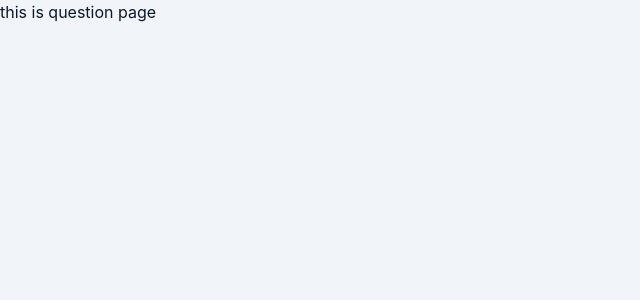
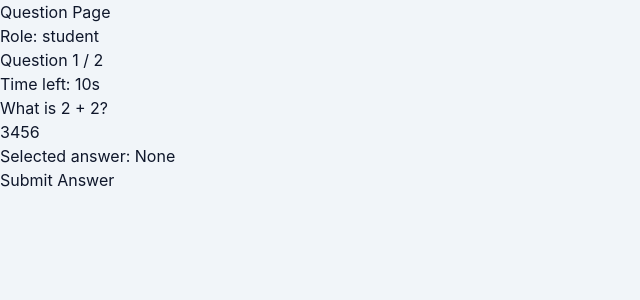
Before and after one commit to charlie6713/Game-Based-Learning-Platform, a React (Vite) app in the folder game-based-learning-platform/: page /session/1/question in a window 1280 px wide. Shown: the top 300 px of the page, without its empty margins (0-640 px from the left). Built offline with nearby package versions, Linux system fonts and the light colour scheme.

Commit message:
init question page

```diff
--- a/game-based-learning-platform/src/pages/QuestionPage.tsx
+++ b/game-based-learning-platform/src/pages/QuestionPage.tsx
@@ -1,3 +1,125 @@
-export default function QuestionPage(){
-    return <div>this is question page</div>
+import { useEffect, useState } from "react"
+import { useLocation } from "react-router-dom"
+
+type Role = "tutor" | "student"
+
+type Question = {
+  id: number
+  text: string
+  options: string[]
+  correctAnswer: string
 }
+
+const questions: Question[] = [
+  {
+    id: 1,
+    text: "What is 2 + 2?",
+    options: ["3", "4", "5", "6"],
+    correctAnswer: "4",
+  },
+  {
+    id: 2,
+    text: "Which language is used with React?",
+    options: ["Python", "Java", "JavaScript", "C"],
+    correctAnswer: "JavaScript",
+  },
+]
+
+function QuestionPage() {
+  const location = useLocation()
+  const role: Role = location.state?.role === "tutor" ? "tutor" : "student"
+
+  const [currentIndex, setCurrentIndex] = useState(0)
+  const [timeLeft, setTimeLeft] = useState(15)
+  const [selectedAnswer, setSelectedAnswer] = useState("")
+  const [submitted, setSubmitted] = useState(false)
+
+  const currentQuestion = questions[currentIndex]
+
+  useEffect(() => {
+    if (currentIndex >= questions.length) return
+    if (timeLeft === 0) {
+      goToNextQuestion()
+      return
+    }
+
+    const timer = setTimeout(() => {
+      setTimeLeft(timeLeft - 1)
+    }, 1000)
+
+    return () => clearTimeout(timer)
+  }, [timeLeft, currentIndex])
+
+  useEffect(() => {
+    setSelectedAnswer("")
+    setSubmitted(false)
+    setTimeLeft(15)
+  }, [currentIndex])
+
+  const handleOptionClick = (option: string) => {
+    if (role === "student" && !submitted) {
+      setSelectedAnswer(option)
+    }
+  }
+
+  const handleSubmit = () => {
+    if (!selectedAnswer) return
+    setSubmitted(true)
+  }
+
+  const goToNextQuestion = () => {
+    if (currentIndex < questions.length - 1) {
+      setCurrentIndex(currentIndex + 1)
+    }
+  }
+
+  if (!currentQuestion) {
+    return (
+      <div>
+        <h1>Game Finished</h1>
+        <p>No more questions.</p>
+      </div>
+    )
+  }
+
+  return (
+    <div>
+      <h1>Question Page</h1>
+      <p>Role: {role}</p>
+      <p>Question {currentIndex + 1} / {questions.length}</p>
+      <p>Time left: {timeLeft}s</p>
+
+      <h2>{currentQuestion.text}</h2>
+
+      <div>
+        {currentQuestion.options.map((option) => (
+          <button
+            key={option}
+            onClick={() => handleOptionClick(option)}
+            disabled={role === "student" && submitted}
+          >
+            {option}
+          </button>
+        ))}
+      </div>
+
+      {role === "student" && (
+        <div>
+          <p>Selected answer: {selectedAnswer || "None"}</p>
+          <button onClick={handleSubmit} disabled={!selectedAnswer || submitted}>
+            Submit Answer
+          </button>
+        </div>
+      )}
+
+      {role === "tutor" && (
+        <div>
+          <p>Correct answer: {currentQuestion.correctAnswer}</p>
+          <button onClick={goToNextQuestion}>Next Question</button>
+        </div>
+      )}
+    </div>
+  )
+}
+
+export default QuestionPage
--- a/game-based-learning-platform/src/pages/TutorSessionPage.tsx
+++ b/game-based-learning-platform/src/pages/TutorSessionPage.tsx
@@ -1,3 +1,61 @@
-export default function TutorSessionPage(){
-    return <h1>this is TutorSessionPage</h1>
+import { useState } from "react"
+import type { Student } from "../types/session"
+import { useNavigate } from "react-router-dom"
+
+export default function TutorSessionPage() {
+    const navigate = useNavigate()
+    const [students] = useState<Student[]>([
+        { id: "1", name: "charlie" },
+        { id: "2", name: "polos" },
+        { id: "3", name: "yumi" },
+    ])
+
+    const handleStartGame = () => {
+        navigate("/session/:pin/question")
+    }
+
+    return (
+        <div className="min-h-screen bg-gray-100 px-6 py-10">
+            <div className="mx-auto max-w-xl rounded-xl bg-white p-6 shadow-md">
+                <h1 className="mb-4 text-3xl font-bold text-gray-800">
+                    Tutor Session Page
+                </h1>
+
+                <p className="mb-6 text-gray-600">
+                    Student joined:{" "}
+                    <span className="font-semibold text-gray-900">
+                        {students.length}
+                    </span>
+                </p>
+
+                <h2 className="mb-3 text-xl font-semibold text-gray-800">
+                    Student List
+                </h2>
+
+                {students.length === 0 ? (
+                    <p className="rounded-md bg-gray-50 p-3 text-sm text-gray-500">
+                        no student joined yet
+                    </p>
+                ) : (
+                    <ul className="mb-6 space-y-2">
+                        {students.map((student) => (
+                            <li
+                                key={student.id}
+                                className="rounded-lg border border-gray-200 bg-gray-50 px-4 py-2 text-gray-700"
+                            >
+                                {student.name}
+                            </li>
+                        ))}
+                    </ul>
+                )}
+
+                <button
+                    onClick={handleStartGame}
+                    className="rounded-lg bg-blue-600 px-4 py-2 font-medium text-white transition hover:bg-blue-700"
+                >
+                    Start game
+                </button>
+            </div>
+        </div>
+    )
 }
```
